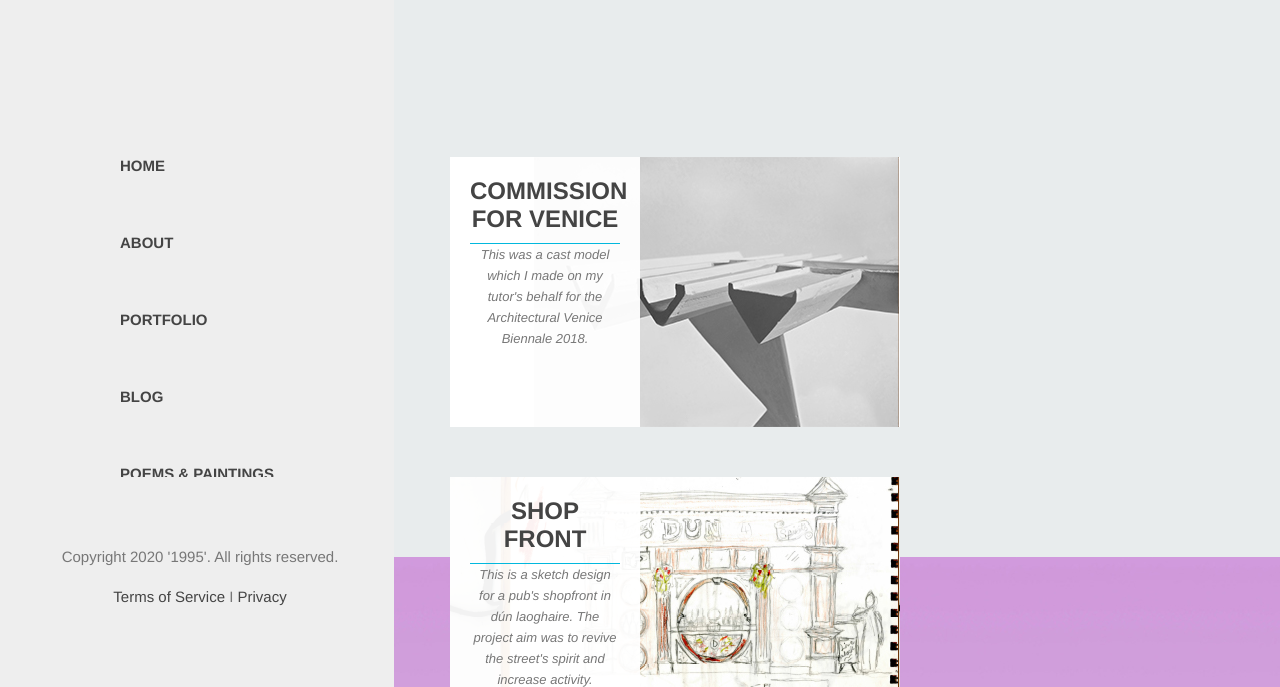
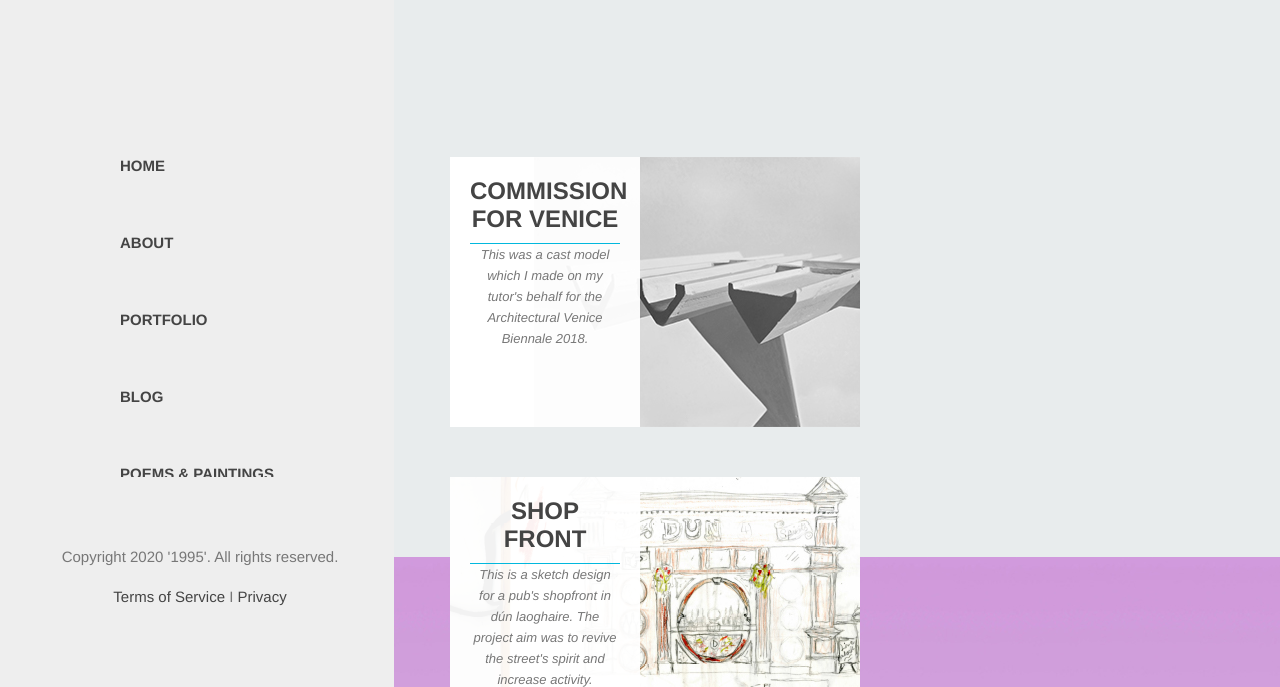
Before and after one commit to CatLuvrHass/Personal-website, a plain HTML site: page Portfolio.html in a window 1280 px wide. Shown: the part 113-800 px from the top of the page. Drawn offline with Linux system fonts and the light colour scheme.

Commit message:
some css fixes

```diff
--- a/css/style.css
+++ b/css/style.css
@@ -172,7 +172,7 @@ video {
 #Portfolio-content article {
     margin-bottom:50px;
     margin-right: 15px;
-    width: 450px;
+    width: 410px;
     height: 270px;
     float: left;
     background-color: #f5f5f5;
```
